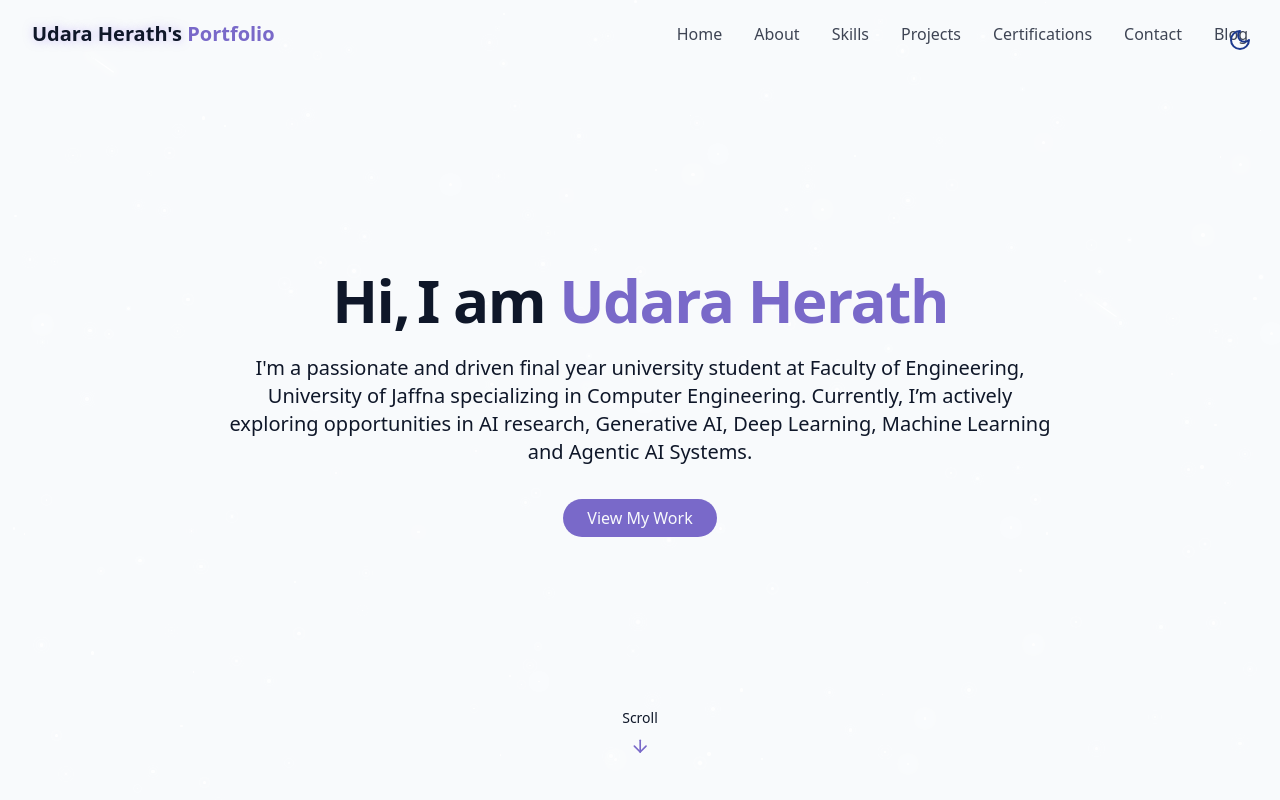
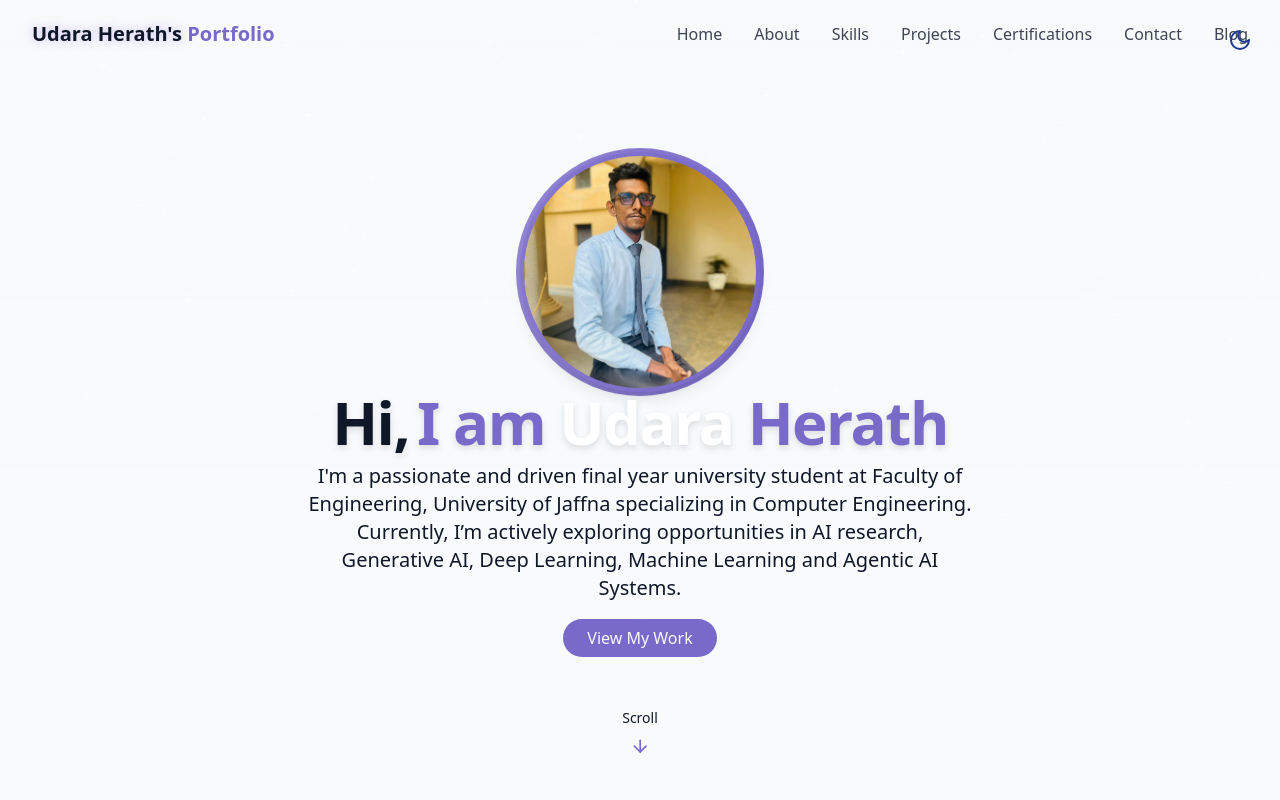
Before and after one commit to UdaraChamidu/My-Portfolio, a React (Vite) app: page / in a window 1280 px wide. Shown: the top 800 px of the page. Built offline with nearby package versions, Linux system fonts and the light colour scheme.

Commit message:
photo added perfectly.

```diff
--- a/src/components/HeroSection.jsx
+++ b/src/components/HeroSection.jsx
@@ -4,17 +4,28 @@ export const HeroSection = () => {
   return (
     <section
       id="hero"
-      className="relative min-h-screen flex flex-col items-center justify-center px-4"
+      className="relative min-h-screen flex flex-col items-center justify-center px-4 bg-gradient-to-b from-background/20 to-background"
     >
-      <div className="container max-w-4xl mx-auto text-center z-10">
-        <div className="space-y-6">
-          <h1 className="text-4xl md:text-6xl font-bold tracking-tight">
+      <div className="container max-w-4xl mx-auto text-center z-10 relative">
+        {/* Profile Image with Floating + Matching Purple Glow */}
+        <div className="relative flex justify-center mb-16">
+          <div className="p-1 rounded-full bg-gradient-to-r from-primary/80 to-primary animate-[float_6s_ease-in-out_infinite]">
+            <img
+              src="/udara.jpg"
+              alt="Udara Herath"
+              className="w-48 h-48 md:w-60 md:h-60 rounded-full object-cover shadow-lg border-4 border-primary/50
+                         transition-transform duration-500 hover:scale-105 hover:shadow-[0_0_25px_rgba(115,88,242,0.6)]"
+            />
+          </div>
+
+          {/* Overlay Text with Animated Purple Gradient */}
+          <div className="absolute inset-0 flex flex-col items-center justify-center pointer-events-none mt-68">
+            <h1 className="text-4xl md:text-6xl font-bold tracking-tight leading-tight drop-shadow-md">
               <span className="opacity-0 animate-fade-in"> Hi,</span>
-            <span className="text-gradient ml-2 opacity-0 animate-fade-in-delay-1">
-              {""}
+              <span className="text-primary ml-2 opacity-0 animate-fade-in-delay-1">
                 I am
               </span>
-            <span className="text-primary opacity-0 animate-fade-in-delay-2">
+              <span className="text-white opacity-0 animate-fade-in-delay-2">
                 {" "}
                 Udara
               </span>
@@ -23,23 +34,66 @@ export const HeroSection = () => {
                 Herath
               </span>
             </h1>
+          </div>
+        </div>
 
-          <p className="text-lg md:text-xl text-muted-foreground max-2-2xl mx-auto opacity-0 animate-fade-in-delay-4">
-            I'm a passionate and driven final year university student at Faculty of Engineering, University of Jaffna specializing in Computer Engineering. Currently, I’m actively exploring opportunities in AI research, Generative AI, Deep Learning, Machine Learning and Agentic AI Systems.
+        {/* Subtitle / Intro */}
+        <p className="text-lg md:text-xl text-muted-foreground max-w-2xl mx-auto opacity-0 animate-fade-in-delay-4 mt-6">
+          I'm a passionate and driven final year university student at Faculty
+          of Engineering, University of Jaffna specializing in Computer
+          Engineering. Currently, I’m actively exploring opportunities in AI
+          research, Generative AI, Deep Learning, Machine Learning and Agentic
+          AI Systems.
         </p>
 
-          <div className="pt-4 opacity-0 animate-fade-in-delay-4">
+        {/* CTA Button */}
+        <div className="pt-6 opacity-0 animate-fade-in-delay-4">
           <a href="#projects" className="cosmic-button">
             View My Work
           </a>
         </div>
       </div>
-      </div>
 
+      {/* Scroll Indicator */}
       <div className="absolute bottom-8 left-1/2 transform -translate-x-1/2 flex flex-col items-center animate-bounce">
         <span className="text-sm text-muted-foreground mb-2"> Scroll </span>
         <ArrowDown className="h-5 w-5 text-primary" />
       </div>
+
+      {/* Floating Animation & Gradient Text */}
+      <style jsx>{`
+        @keyframes float {
+          0% {
+            transform: translateY(0px);
+          }
+          50% {
+            transform: translateY(-10px);
+          }
+          100% {
+            transform: translateY(0px);
+          }
+        }
+
+        @keyframes gradient-shimmer {
+          0% {
+            background-position: 0% 50%;
+          }
+          50% {
+            background-position: 100% 50%;
+          }
+          100% {
+            background-position: 0% 50%;
+          }
+        }
+
+        .animated-gradient {
+          background: linear-gradient(90deg, #7358f2, #9579f9, #7358f2);
+          background-size: 200% 200%;
+          -webkit-background-clip: text;
+          -webkit-text-fill-color: transparent;
+          animation: gradient-shimmer 3s ease-in-out infinite;
+        }
+      `}</style>
     </section>
   );
 };
```
Also changed, not shown: public/udara.jpg (added), src/components/udara.jpg (added). Lines whose indentation alone changed are shown as unchanged.
